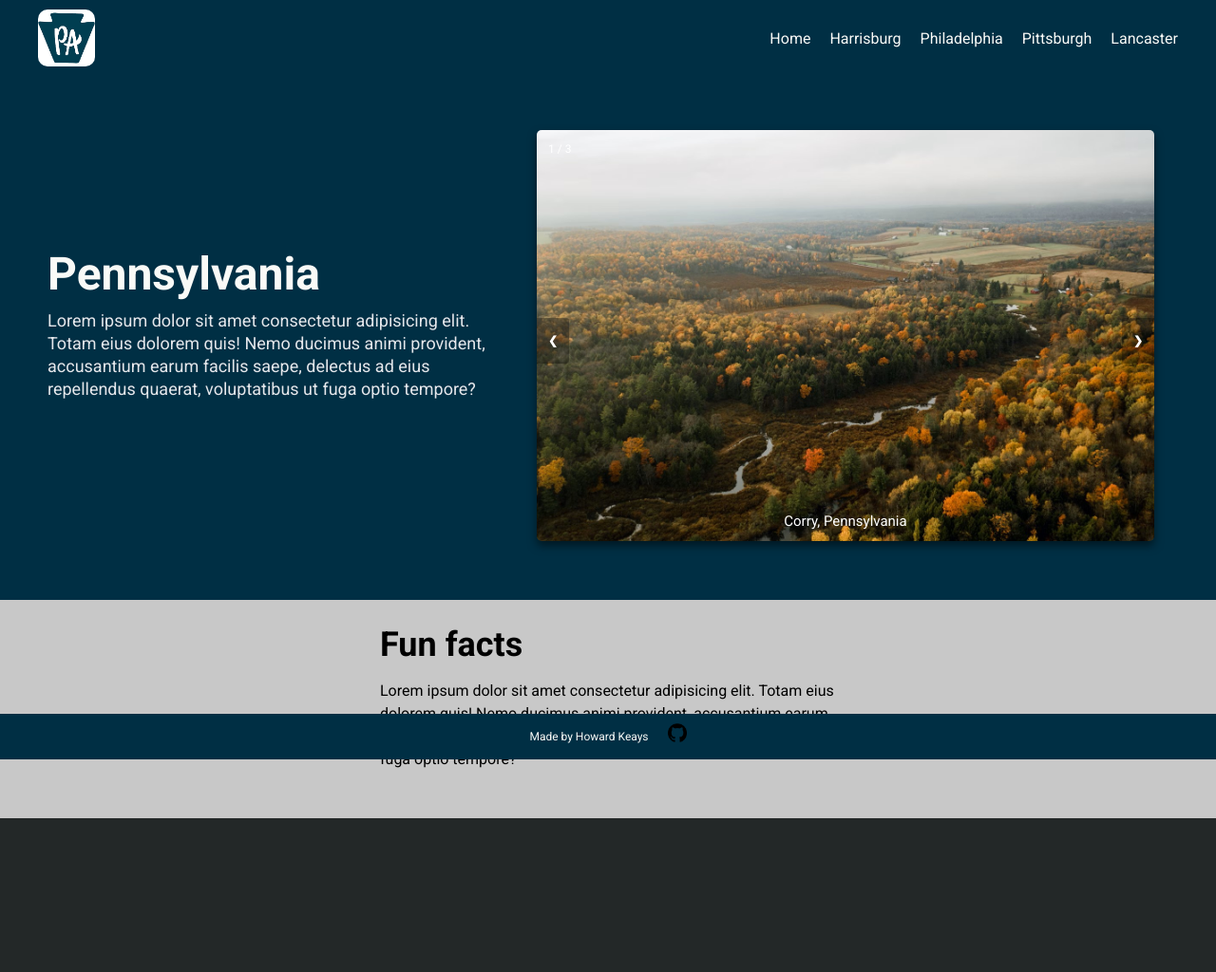
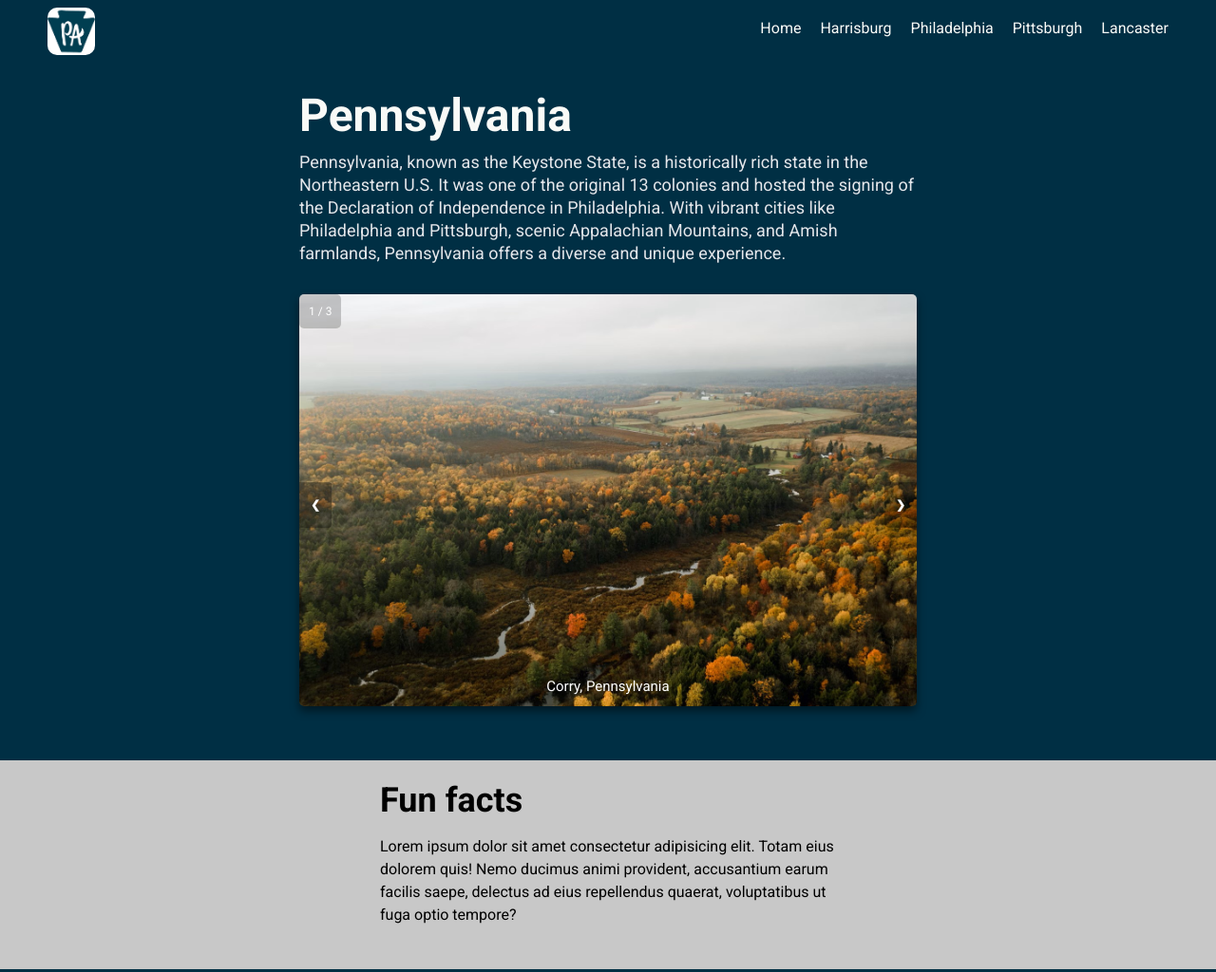
Before and after one commit to hskeays/d277, a plain HTML site: page index.html in a window 1280 px wide. Shown: the top 1024 px of the page at 95% size. Before the commit the page ends 882 px from the top, so only its background shows below. Drawn offline with nearby package versions, Linux system fonts and the light colour scheme.

Commit message:
Add sidebar, adjust nav style, update intro text

```diff
--- a/css/main.css
+++ b/css/main.css
@@ -18,45 +18,98 @@ body {
 .main {
     display: flex;
     flex-direction: column; /* or row, depending on your layout */
-    min-height: 100vh;
-    padding-bottom: 20px;
+    min-height: calc(100vh - 105px);
 }
 
 /* Navigation +++++++++++++++++++++++++++++++++++++++++++++++++++++++++++++*/
-.nav {
-    display: flex;
-    align-items: center;
-    justify-content: space-between;
+nav {
     padding: 5px 40px;
     background-color: rgb(0, 47, 68);
 }
 
-.nav-logo img {
-    width: 60px;
-    height: auto;
+nav li:first-child {
+    margin-right: auto;
+}
+
+nav img {
+    height: 50px;
     border-radius: 10px;
     margin: 5px 20px 0px 0px;
 }
 
-.nav-links {
-    display: flex;
-    flex-wrap: wrap;
-    gap: 20px;
+.sidebar {
+    position: fixed;
+    top: 0;
+    right: 0;
+    height: 100vh;
+    width: 250px;
+    z-index: 999;
+    background-color: rgba(169, 169, 169, 0.2);
+    backdrop-filter: blur(10px);
+    display: none;
+    flex-direction: column;
+    align-items: flex-start;
+    justify-content: flex-start;
 }
 
-.nav a {
+.sidebar li {
+    width: 100%;
+    padding: 10px;
+}
+
+.sidebar a {
+    width: 100%;
+}
+
+nav ul {
+    list-style: none;
+    width: 100%;
+    display: flex;
+    justify-content: flex-end;
+    align-items: center;
+}
+
+nav li {
+    height: 50px;
+}
+
+nav a {
+    height: 100%;
+    padding: 0px 10px;
     text-decoration: none;
     color: #F9FAF7;
+    display: flex;
+    align-items: center;
 }
 
-.nav a:hover {
-    color: #3882F6;
-    scale: 1.05;
+nav a:hover {
+    color: rgb(88, 123, 219);
+}
+
+.bx {
+    font-size: 25px;
+}
+
+@media(max-width: 700px) {
+    .hideOnMobile {
+        display: none;
+    }
+}
+
+@media(max-width: 400px) {
+    .sidebar {
+        width: 100%;
+    }
+}
+
+@media(min-width: 700px) {
+    .hideOnDesktop {
+        display: none;
+    }
 }
 
 /* Section one +++++++++++++++++++++++++++++++++++++++++++++++++++++++++++*/
 .s1 {
-    flex: 1;
     display: flex;
     flex-wrap: wrap;
     justify-content: center;
@@ -67,8 +120,8 @@ body {
 }
 
 .s1-content {
-    max-width: 500px;
-    padding: 10px;
+    max-width: 650px;
+    min-height: 180px;
 }
 
 .s1-img {
@@ -94,14 +147,12 @@ body {
 .s1 p {
     font-size: 18px;
     color: #E5E7EB;
-    padding-bottom: 15px;
 }
 
 .s1-slideshow-container {
     max-width: 1000px;
     position: relative;
     margin: auto;
-
   }
 
 .prev, .next {
@@ -122,7 +173,7 @@ body {
 
 .next {
     right: 0;
-    border-radius: 3px 0 0 3px;
+    border-radius: 5px 0 0 5px;
 }
 
 .prev:hover, .next:hover {
@@ -141,8 +192,10 @@ body {
 
 .numbertext {
     color: rgb(255, 255, 255);
+    background-color: rgba(0,0,0,0.2);
+    border-radius: 5px;
     font-size: 12px;
-    padding: 8px 12px;
+    padding: 6px 10px;
     position: absolute;
     top: 0;
 }
@@ -157,8 +210,8 @@ body {
     to {opacity: 1}
 }
 
-/* Aside +++++++++++++++++++++++++++++++++++++++++++++++++++++++++++++++++++*/
-.aside {
+/* Section two +++++++++++++++++++++++++++++++++++++++++++++++++++++++++++++++++++*/
+.s2 {
     flex: 1;
     display: flex;
     flex-wrap: wrap;
@@ -169,19 +222,19 @@ body {
     background-color: rgb(200, 200, 200);
 }
 
-.aside-content {
+.s2-content {
     max-width: 500px;
     padding: 10px;
 }
 
-.aside h1 {
+.s2 h1 {
     font-size: 36px;
     color: rgb(0, 0, 0);
     font-weight: 1000;
     margin-bottom: 25px;
 }
 
-.aside p {
+.s2 p {
     font-size: 16px;
     color: rgb(0, 0, 0);
     padding-bottom: 15px;
@@ -193,8 +246,7 @@ body {
     display: flex;
     justify-content: center;
     align-items: center;
-    position: fixed;
-    bottom: 0;
+
     width: 100%;
     gap: 20px;
     color: #F9FAF7;
@@ -202,9 +254,9 @@ body {
     padding: 10px 10px;
 }
 
-.footer img {
-    height:20px;
-    width: auto;
+.footer img, .footer a {
+    height: 20px;
+    width: 20px;
 }
 
 .footer img:hover {
--- a/index.html
+++ b/index.html
@@ -9,23 +9,46 @@
       href="https://fonts.googleapis.com/css2?family=Roboto:wght@300;400;500;700&display=swap"
       rel="stylesheet"
     />
+    <link
+      href="https://unpkg.com/boxicons@2.1.4/css/boxicons.min.css"
+      rel="stylesheet"
+    />
     <title>Pennsylvania</title>
     <link rel="stylesheet" href="./css/main.css" />
     <script src="./js/main.js" defer></script>
   </head>
   <body>
     <header>
-      <nav class="nav">
-        <div class="nav-logo">
-          <a href="./index.html"><img src="./images/penn-logo.png" /></a>
-        </div>
-        <div class="nav-links">
-          <a href="./index.html">Home</a>
-          <a href="./harrisburg.html">Harrisburg</a>
-          <a href="./philadelphia.html">Philadelphia</a>
-          <a href="./pittsburgh.html">Pittsburgh</a>
-          <a href="./lancaster.html">Lancaster</a>
-        </div>
+      <nav>
+        <ul class="sidebar">
+          <li onclick="hideSidebar()">
+            <a href="#"><i class="bx bx-x-circle"></i></a>
+          </li>
+          <li><a href="./index.html">Home</a></li>
+          <li><a href="./harrisburg.html">Harrisburg</a></li>
+          <li><a href="./philadelphia.html">Philadelphia</a></li>
+          <li><a href="./pittsburgh.html">Pittsburgh</a></li>
+          <li><a href="./lancaster.html">Lancaster</a></li>
+        </ul>
+        <ul>
+          <li>
+            <a href="./index.html"><img src="./images/penn-logo.png" /></a>
+          </li>
+          <li class="hideOnMobile"><a href="./index.html">Home</a></li>
+          <li class="hideOnMobile">
+            <a href="./harrisburg.html">Harrisburg</a>
+          </li>
+          <li class="hideOnMobile">
+            <a href="./philadelphia.html">Philadelphia</a>
+          </li>
+          <li class="hideOnMobile">
+            <a href="./pittsburgh.html">Pittsburgh</a>
+          </li>
+          <li class="hideOnMobile"><a href="./lancaster.html">Lancaster</a></li>
+          <li class="hideOnDesktop" onclick="showSidebar()">
+            <a href="#"><i class="bx bx-menu"></i></a>
+          </li>
+        </ul>
       </nav>
     </header>
 
@@ -34,10 +57,12 @@
         <div class="s1-content">
           <h1>Pennsylvania</h1>
           <p>
-            Lorem ipsum dolor sit amet consectetur adipisicing elit. Totam eius
-            dolorem quis! Nemo ducimus animi provident, accusantium earum
-            facilis saepe, delectus ad eius repellendus quaerat, voluptatibus ut
-            fuga optio tempore?
+            Pennsylvania, known as the Keystone State, is a historically rich
+            state in the Northeastern U.S. It was one of the original 13
+            colonies and hosted the signing of the Declaration of Independence
+            in Philadelphia. With vibrant cities like Philadelphia and
+            Pittsburgh, scenic Appalachian Mountains, and Amish farmlands,
+            Pennsylvania offers a diverse and unique experience.
           </p>
         </div>
         <div class="s1-slideshow-container">
@@ -74,11 +99,9 @@
           <a class="prev" onclick="plusSlides(-1)">&#10094;</a>
           <a class="next" onclick="plusSlides(1)">&#10095;</a>
         </div>
-        <br />
       </section>
-
-      <aside class="aside">
-        <div class="aside-content">
+      <section class="s2">
+        <div class="s2-content">
           <h1>Fun facts</h1>
           <p>
             Lorem ipsum dolor sit amet consectetur adipisicing elit. Totam eius
@@ -87,7 +110,7 @@
             fuga optio tempore?
           </p>
         </div>
-      </aside>
+      </section>
     </main>
 
     <footer class="footer">
--- a/js/main.js
+++ b/js/main.js
@@ -21,3 +21,13 @@ function showSlides(n) {
 
   slides[slideIndex-1].style.display = "block";
 }
+
+function showSidebar() {
+  const sidebar = document.querySelector(".sidebar");
+  sidebar.style.display = "flex";
+}
+
+function hideSidebar() {
+  const sidebar = document.querySelector(".sidebar");
+  sidebar.style.display = "none";
+}
```
Also changed, not shown: harrisburg.html (+41 -18 lines), lancaster.html (+42 -18 lines), philadelphia.html (+42 -18 lines), pittsburgh.html (+41 -18 lines).
